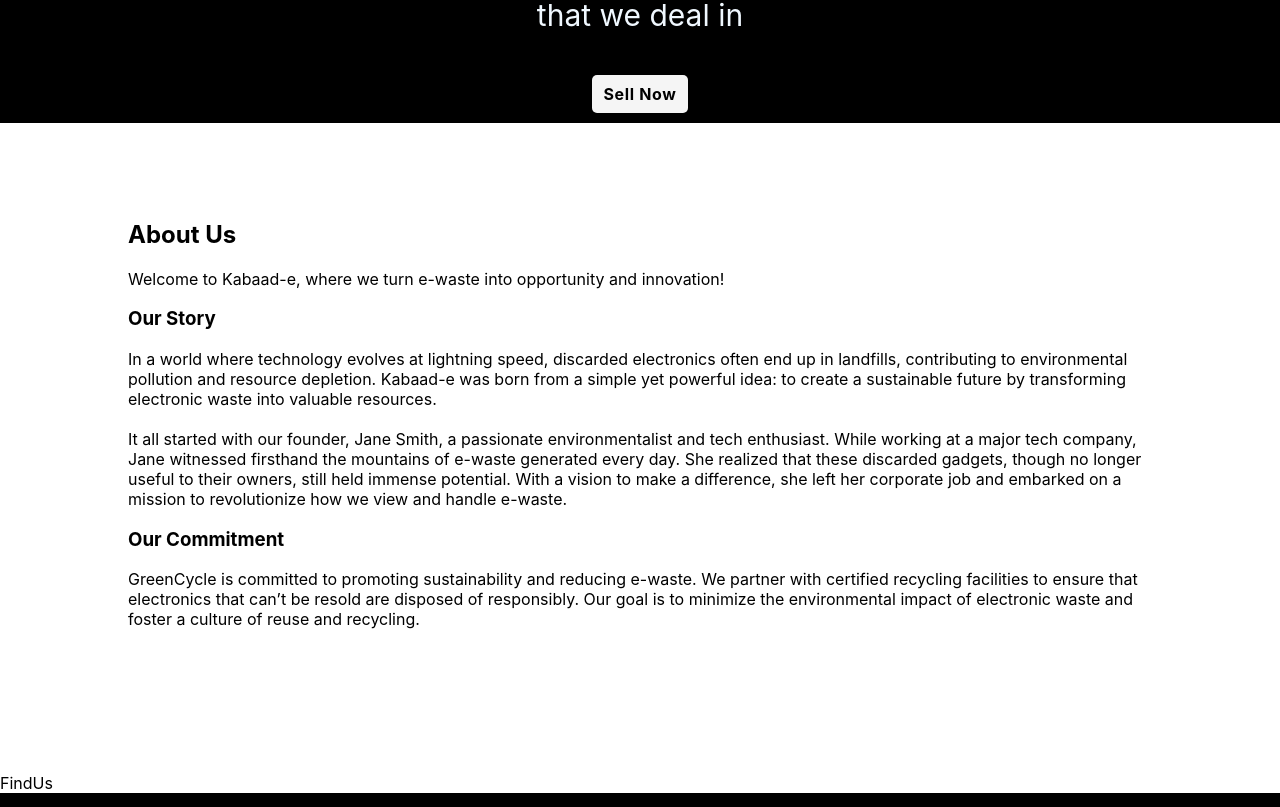
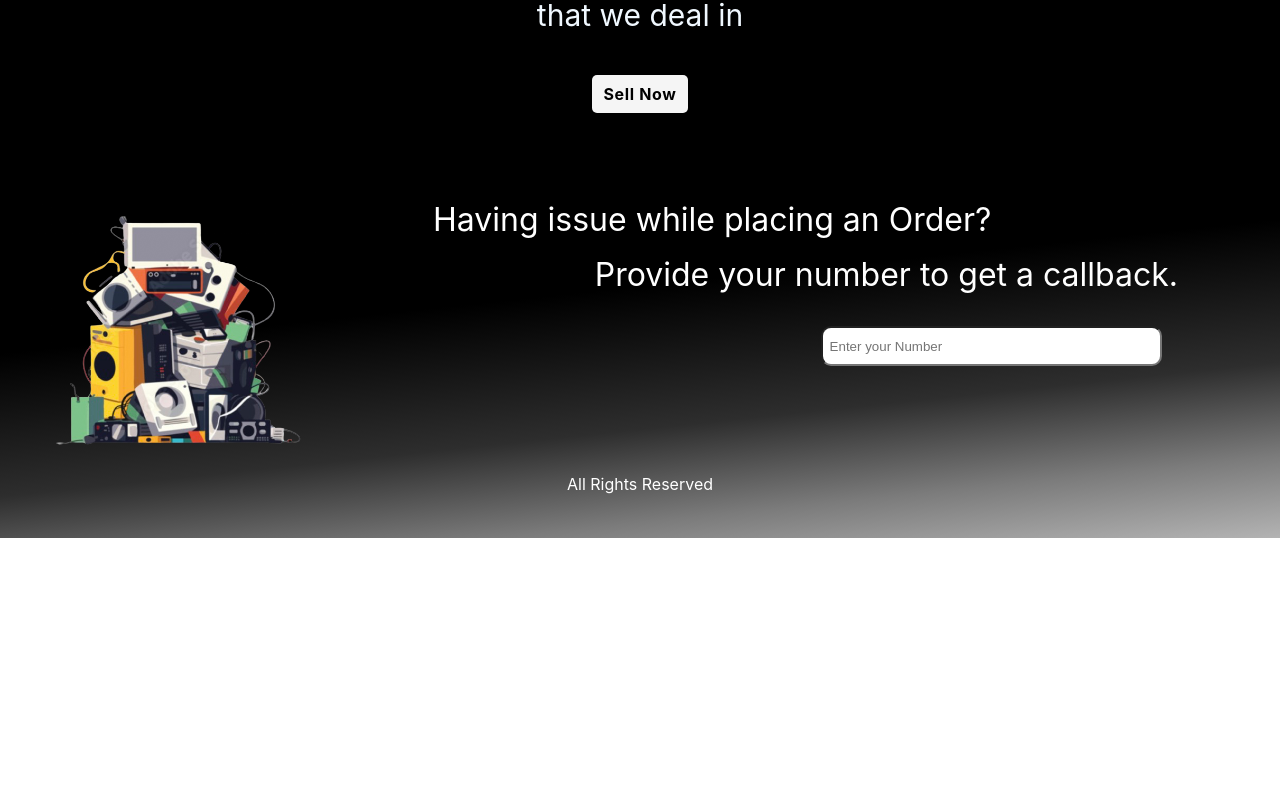
Before and after one commit to parv-nangalia/Kabaad-e, a React (Create React App) app: page / in a window 1280 px wide. Shown: the part 1713-2520 px from the top of the page. After the commit the page ends 2251 px from the top, so only its background shows below. Built offline with nearby package versions, Linux system fonts and the light colour scheme.

Commit message:
Debug home, sell

```diff
--- a/src/components/Homepage/Homepage.jsx
+++ b/src/components/Homepage/Homepage.jsx
@@ -6,13 +6,6 @@ const Homepage = () => (
   <div>
     <Header />
     <Start />
-    <AboutUs />
-    {/* <SpecialMenu />
-    <Chef />
-    <Intro />
-    <Laurels />
-    <Gallery /> */}
-    <FindUs />
     <Footer />
   </div>
 );
--- a/src/components/Sellpage/Sellpage.jsx
+++ b/src/components/Sellpage/Sellpage.jsx
@@ -63,7 +63,7 @@ const Sellpage = ({ cart, updateCart }) => {
     //console.log(IconComponent);
     //const obj = {key : product, Component: IconComponent};
     if(cart.some(item => item.key === product.key)){
-      alert("item alreadye xists")
+      alert("item already exists")
     }
     else{
       const update = [...cart,product];
@@ -78,6 +78,9 @@ const Sellpage = ({ cart, updateCart }) => {
           Add all the categories which you want to sell <br/><span className="app__sell-span">Give details at order page</span>
         </h2>
       </div><br />
+      <div class="app__sell-cart">
+
+      </div>
       <div className="app__sell-list">
         <ul>
           {list.map((type) => (
```
